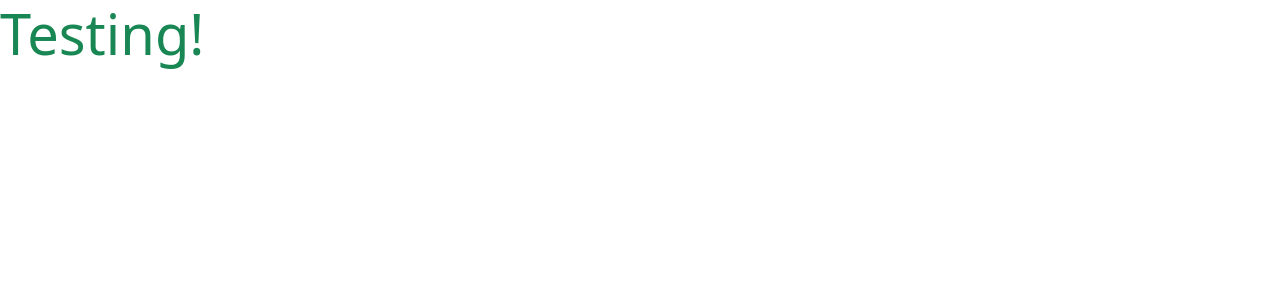
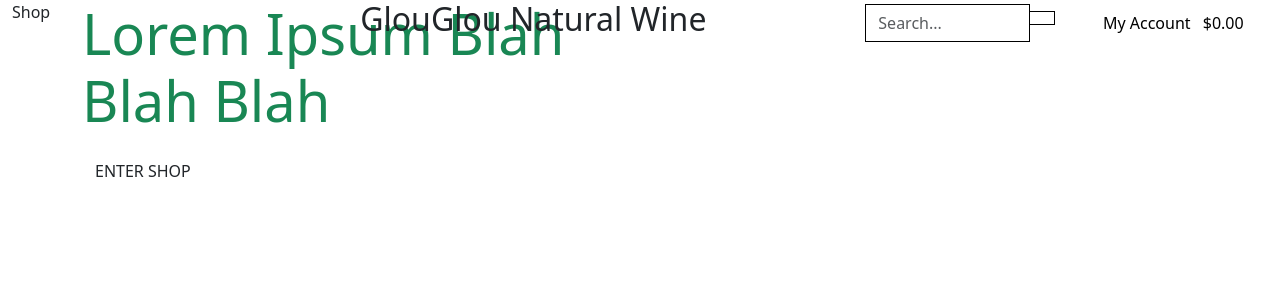
Before and after one commit to klchambers/pp5ecommerce, a Django app: page / in a window 1280 px wide. Shown: the top 300 px of the page. Run offline with Django 4.2, Linux system fonts and the light colour scheme.

Commit message:
Feat: Add page header to base.html

```diff
--- a/home/templates/home/index.html
+++ b/home/templates/home/index.html
@@ -1,6 +1,25 @@
 {% extends 'base.html' %}
 {% load static %}
 
+{% block page_header %}
+<div class="container header-container">
+    <div class="row">
+        <div class="col"></div>
+    </div>
+</div>
+{% endblock %}
+
 {% block content %}
-<h1 class="display-4 text-success">Testing!</h1>
+<div class="container h-100">
+    <div class="row h-100">
+        <div class="col-7 col-md-6 my-auto">
+            <h1 class="display-4 text-success">Lorem Ipsum Blah Blah Blah</h1>
+        </div>
+        <div class my-5>
+            <h4>
+                <a href="" class="btn btn-large rounded-0 text-uppercase py-3">Enter shop</a>
+            </h4>
+        </div>
+    </div>
+</div>
 {% endblock %}
--- a/pp5ecommerce/settings.py
+++ b/pp5ecommerce/settings.py
@@ -27,7 +27,7 @@ BASE_DIR = Path(__file__).resolve().parent.parent
 SECRET_KEY = os.environ.get('SECRET_KEY') # noqa
 
 # SECURITY WARNING: don't run with debug turned on in production!
-DEBUG = False
+DEBUG = True
 
 ALLOWED_HOSTS = ['http://127.0.0.1:8000/', 'localhost', '.herokuapp.com']
 
--- a/templates/base.html
+++ b/templates/base.html
@@ -2,6 +2,7 @@
 
 <!doctype html>
 <html lang="en">
+
 <head>
   {% block meta %}
   <meta http-equiv="X-UA-Compatible" content="ie=edge">
@@ -12,17 +13,25 @@
   {% endblock %}
 
   {% block corecss %}
-        <link href="https://cdn.jsdelivr.net/npm/bootstrap@5.3.3/dist/css/bootstrap.min.css" rel="stylesheet" integrity="sha384-QWTKZyjpPEjISv5WaRU9OFeRpok6YctnYmDr5pNlyT2bRjXh0JMhjY6hW+ALEwIH" crossorigin="anonymous">
+  <link href="https://cdn.jsdelivr.net/npm/bootstrap@5.3.3/dist/css/bootstrap.min.css" rel="stylesheet"
+    integrity="sha384-QWTKZyjpPEjISv5WaRU9OFeRpok6YctnYmDr5pNlyT2bRjXh0JMhjY6hW+ALEwIH" crossorigin="anonymous">
   {% endblock %}
 
   {% block extra_css %}
   {% endblock %}
 
   {% block corejs %}
-        <script src="https://cdn.jsdelivr.net/npm/jquery@3.5.1/dist/jquery.min.js" integrity="sha256-9/aliU8dGd2tb6OSsuzixeV4y/faTqgFtohetphbbj0=" crossorigin="anonymous"></script>
-        <script src="https://cdn.jsdelivr.net/npm/bootstrap@5.3.3/dist/js/bootstrap.bundle.min.js" integrity="sha384-YvpcrYf0tY3lHB60NNkmXc5s9fDVZLESaAA55NDzOxhy9GkcIdslK1eN7N6jIeHz" crossorigin="anonymous"></script>
-        <script src="https://cdn.jsdelivr.net/npm/@popperjs/core@2.11.8/dist/umd/popper.min.js" integrity="sha384-I7E8VVD/ismYTF4hNIPjVp/Zjvgyol6VFvRkX/vR+Vc4jQkC+hVqc2pM8ODewa9r" crossorigin="anonymous"></script>
-        <script src="https://cdn.jsdelivr.net/npm/bootstrap@5.3.3/dist/js/bootstrap.min.js" integrity="sha384-0pUGZvbkm6XF6gxjEnlmuGrJXVbNuzT9qBBavbLwCsOGabYfZo0T0to5eqruptLy" crossorigin="anonymous"></script>
+  <script src="https://cdn.jsdelivr.net/npm/jquery@3.5.1/dist/jquery.min.js"
+    integrity="sha256-9/aliU8dGd2tb6OSsuzixeV4y/faTqgFtohetphbbj0=" crossorigin="anonymous"></script>
+  <script src="https://cdn.jsdelivr.net/npm/bootstrap@5.3.3/dist/js/bootstrap.bundle.min.js"
+    integrity="sha384-YvpcrYf0tY3lHB60NNkmXc5s9fDVZLESaAA55NDzOxhy9GkcIdslK1eN7N6jIeHz"
+    crossorigin="anonymous"></script>
+  <script src="https://cdn.jsdelivr.net/npm/@popperjs/core@2.11.8/dist/umd/popper.min.js"
+    integrity="sha384-I7E8VVD/ismYTF4hNIPjVp/Zjvgyol6VFvRkX/vR+Vc4jQkC+hVqc2pM8ODewa9r"
+    crossorigin="anonymous"></script>
+  <script src="https://cdn.jsdelivr.net/npm/bootstrap@5.3.3/dist/js/bootstrap.min.js"
+    integrity="sha384-0pUGZvbkm6XF6gxjEnlmuGrJXVbNuzT9qBBavbLwCsOGabYfZo0T0to5eqruptLy"
+    crossorigin="anonymous"></script>
   {% endblock %}
 
   {% block extra_js %}
@@ -31,7 +40,79 @@
 </head>
 
 <body>
-    <header class="container-fluid fixed-top"></header>
+  <header class="container-fluid fixed-top">
+    <div class="row">
+      <!-- Shop button -->
+      <div class="col-12 col-lg-2 pl-6 text-lg-right">
+        <a href="" class="nav-link">Shop</a>
+      </div>
+
+      <!-- Logo centered -->
+      <div class="col-12 col-lg-6 my-auto py-1 py-lg-0 text-center">
+        <a href="{% url 'home' %}" class="nav-link main-logo-link">
+          <h2>GlouGlou Natural Wine</h2>
+        </a>
+      </div>
+
+      <!-- Search bar -->
+      <div class="col-12 col-lg-2 my-auto py-1 py-lg-0">
+        <form method="GET" action="">
+          <div class="input-group w-100">
+            <input class="form-control border border-black rounded-0" type="text" name="q" placeholder="Search...">
+            <div class="input-group-append">
+              <button class="form-control btn btn-black border border-black rounded-0" type="submit">
+                <span class="icon">
+                  <i class="fas fa-search"></i>
+                </span>
+              </button>
+            </div>
+          </div>
+        </form>
+      </div>
+
+      <!-- User and cart icons -->
+      <div class="col-12 col-lg-2 my-auto py-1 py-lg-0">
+        <ul class="list-inline list-unstyled text-center text-lg-right my-0">
+          <li class="list-inline-item dropdown">
+            <a class="text-black nav-link" href="#" id="user-options" data-toggle="dropdown" aria-haspopup="true"
+              aria-expanded="false">
+              <div class="text-center">
+                <div><i class="fas fa-user fa-lg"></i></div>
+                <p class="my-0">My Account</p>
+              </div>
+            </a>
+            <div class="dropdown-menu border-0" aria-labelledby="user-options">
+              {% if request.user.is_authenticated %}
+              {% if request.user.is_superuser %}
+              <a href="" class="dropdown-item">Product Management</a>
+              {% endif %}
+              <a href="" class="dropdown-item">My Profile</a>
+              <a href="{% url 'account_logout' %}" class="dropdown-item">Logout</a>
+              {% else %}
+              <a href="{% url 'account_signup' %}" class="dropdown-item">Register</a>
+              <a href="{% url 'account_login' %}" class="dropdown-item">Login</a>
+              {% endif %}
+            </div>
+          </li>
+          <li class="list-inline-item">
+            <a class="{% if grand_total %}text-info font-weight-bold{% else %}text-black{% endif %} nav-link" href="">
+              <div class="text-center">
+                <div><i class="fas fa-shopping-bag fa-lg"></i></div>
+                <p class="my-0">
+                  {% if grand_total %}
+                  ${{ grand_total|floatformat:2 }}
+                  {% else %}
+                  $0.00
+                  {% endif %}
+                </p>
+              </div>
+            </a>
+          </li>
+        </ul>
+      </div>
+    </div>
+  </header>
+
   {% if messages %}
   <div class="message-container"></div>
   {% endif %}
@@ -45,4 +126,5 @@
   {% block postloadjs %}
   {% endblock %}
 </body>
+
 </html>
```
Lines whose indentation alone changed are shown as unchanged.
